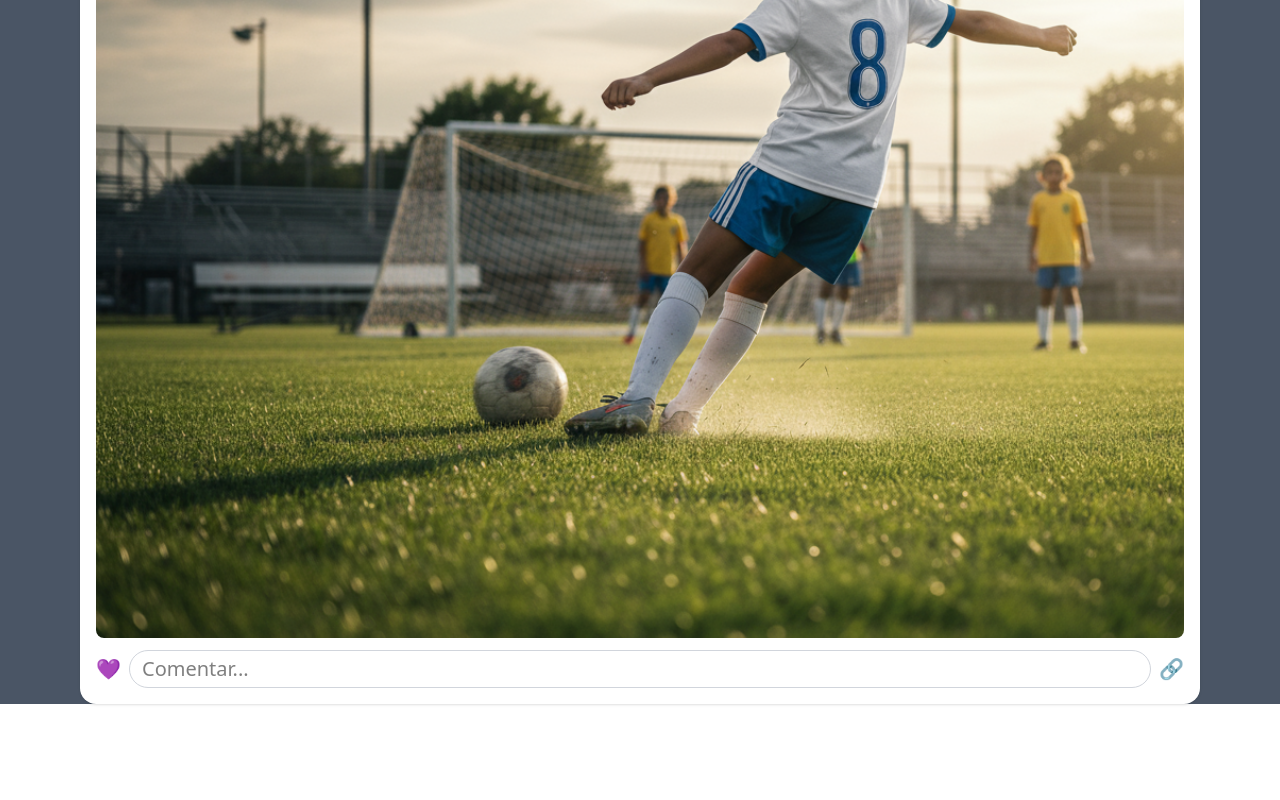
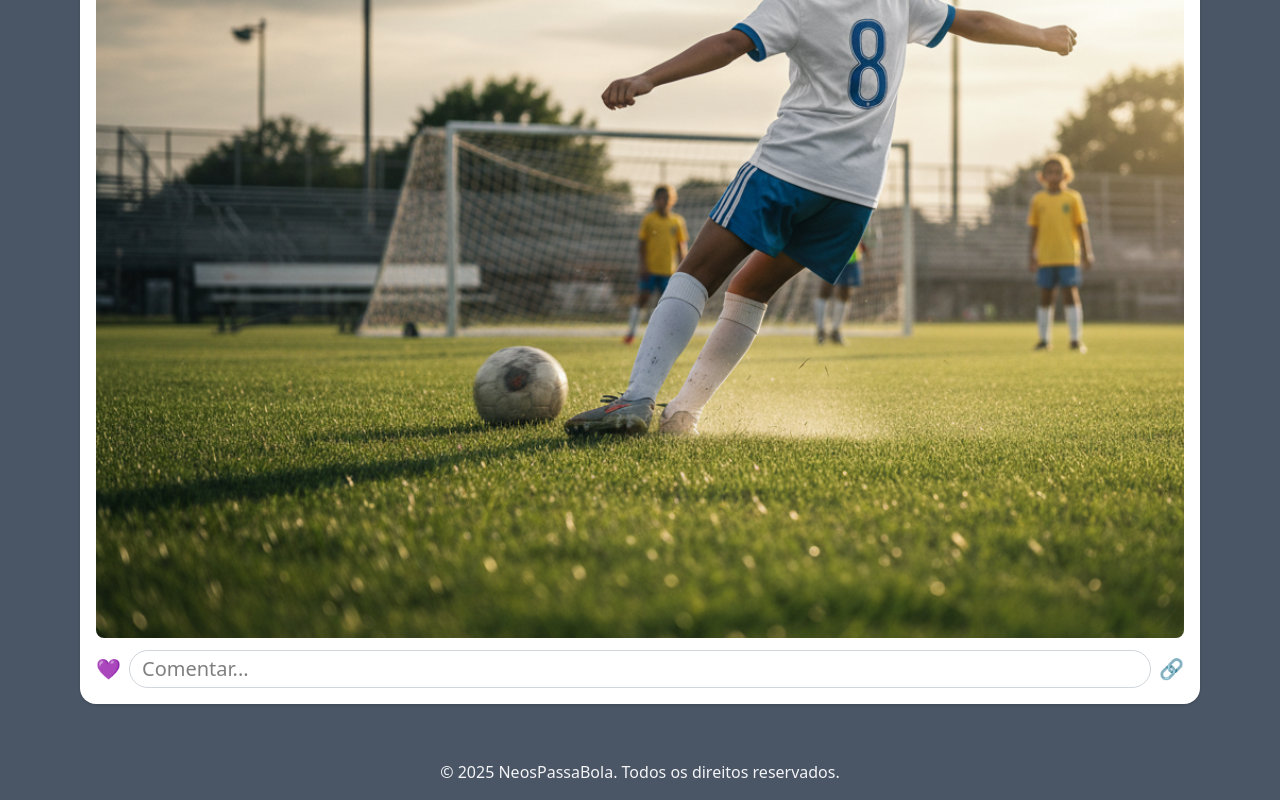
Before and after one commit to Neos-fiap/NeosPassaBola, a React (Vite) app: page / in a window 1280 px wide. Shown: the part 1868-2668 px from the top of the page. Before the commit the page ends 2596 px from the top, so only its background shows below. Built offline with nearby package versions, Linux system fonts and the light colour scheme.

Commit message:
adicionando direitos a barra home

```diff
--- a/src/pages/home.jsx
+++ b/src/pages/home.jsx
@@ -7,7 +7,7 @@ import iconeChat from "../assets/icone_conversa.png";
 
 export default function HomePage() {
   return (
-    <div className="min-h-screen bg-gray-600">
+    <div className="h-max bg-gray-600">
       {/* Navbar */}
       <nav className="fixed top-0 left-0 w-full bg-white border-b border-purple-400 shadow-sm z-50">
         <div className="max-w-full mx-auto px-4 py-2 flex items-center justify-between bg-gray-600 ">
@@ -96,6 +96,9 @@ export default function HomePage() {
             <button>🔗</button>
           </div>
         </div>
+<footer className="w-full bg-gray-600 text-center py-4 mt-10 text-gray-100">
+  © 2025 NeosPassaBola. Todos os direitos reservados.
+</footer>
       </main>
     </div>
   );
--- a/src/pages/perfil.jsx
+++ b/src/pages/perfil.jsx
@@ -112,7 +112,6 @@ export default function InstaProfile({ user = null }) {
             </div>
           ))}
         </div>
-
         <style>{`.pb-full{padding-bottom:100%;}`}</style>
       </div>
     </div>
```
